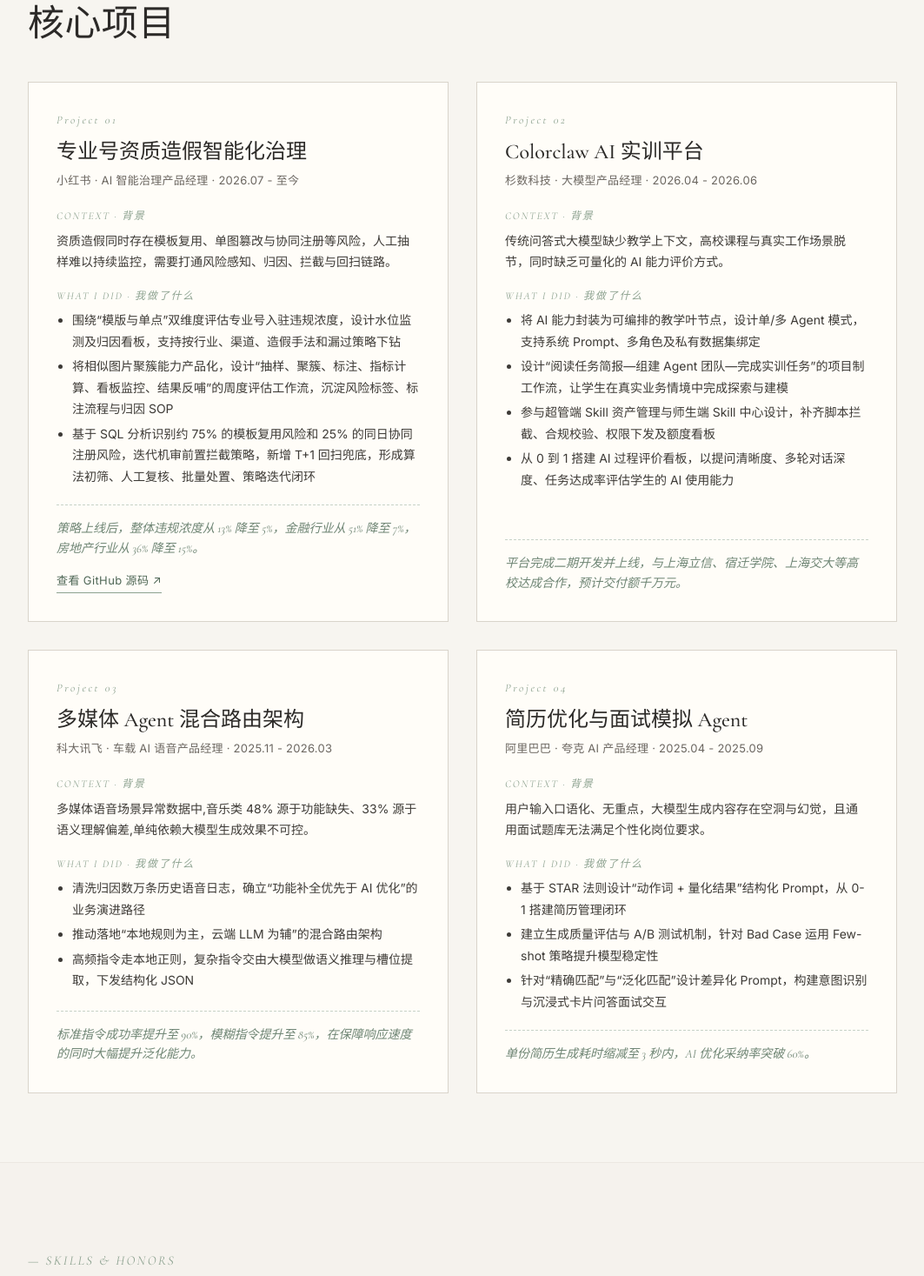
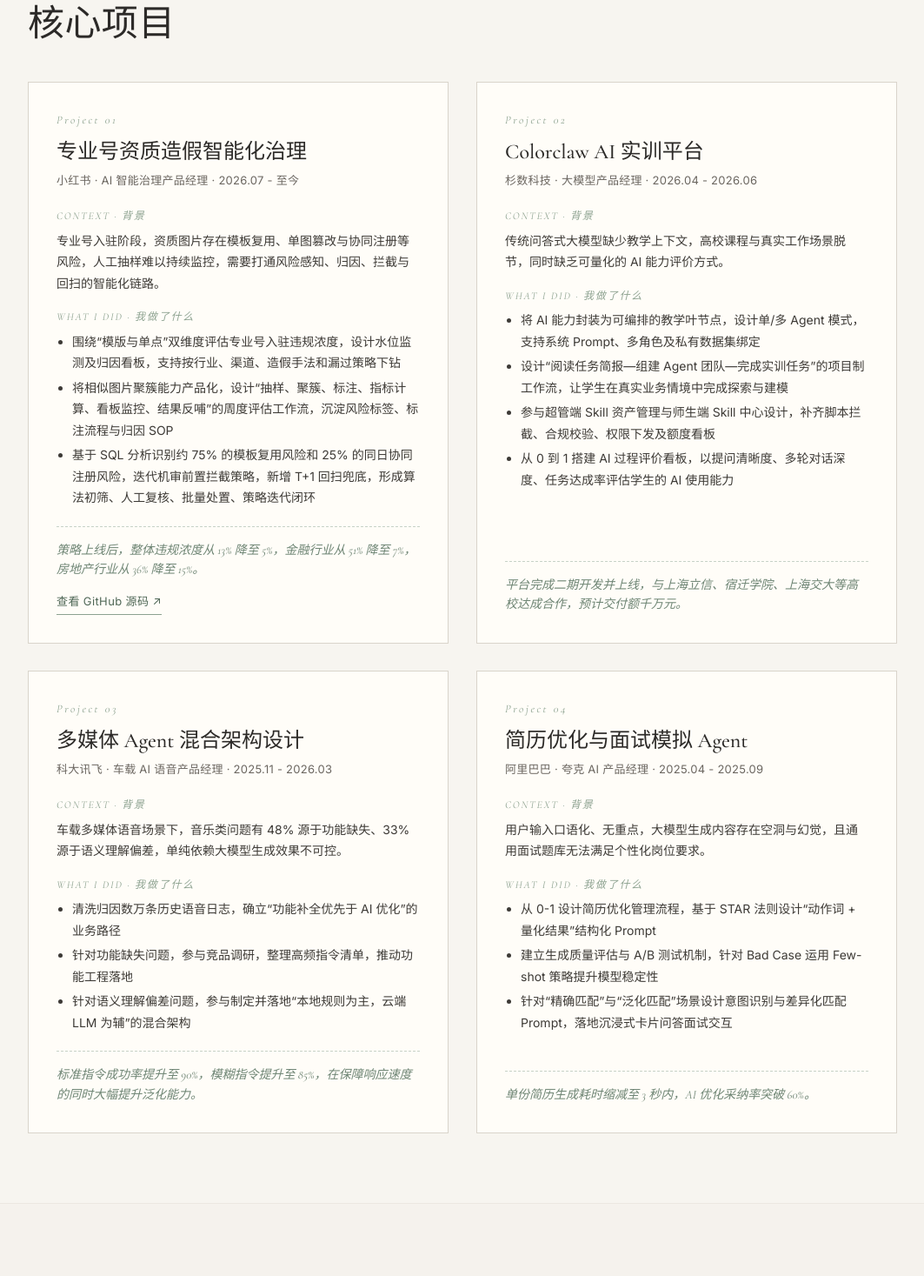
Before and after one commit to Sinera-kiki/wanting, a Vue app: page / in a window 1280 px wide. Shown: the part 3087-4554 px from the top of the page at 87% size, without its empty margins (108-1171 px from the left). Built offline with nearby package versions, Linux system fonts and the light colour scheme.

Commit message:
Update core project copy

```diff
--- a/src/pages/Home.vue
+++ b/src/pages/Home.vue
@@ -44,7 +44,7 @@
     time: '2025.11 - 2026.03',
     role: '车载 AI 智能语音产品经理',
     company: '科大讯飞 · 智慧出行',
-    desc: '负责多媒体 Agent 产品规划,从数十万条历史语音日志中挖掘异常归因,推动"功能补全 + 混合路由(本地正则 + 云端 LLM)"策略落地。',
+    desc: '负责多媒体 Agent 产品规划，清洗归因数万条历史语音日志，推动“功能补全 + 混合架构（本地规则为主、云端 LLM 为辅）”策略落地。',
     metrics: [
       { value: '< 35%', label: '音乐类负反馈率' },
       { value: '90% / 85%', label: '标准 / 模糊指令成功率' },
@@ -67,7 +67,7 @@
     num: 'Project 01',
     title: '专业号资质造假智能化治理',
     org: '小红书 · AI 智能治理产品经理 · 2026.07 - 至今',
-    context: '资质造假同时存在模板复用、单图篡改与协同注册等风险，人工抽样难以持续监控，需要打通风险感知、归因、拦截与回扫链路。',
+    context: '专业号入驻阶段，资质图片存在模板复用、单图篡改与协同注册等风险，人工抽样难以持续监控，需要打通风险感知、归因、拦截与回扫的智能化链路。',
     actions: [
       '围绕“模版与单点”双维度评估专业号入驻违规浓度，设计水位监测及归因看板，支持按行业、渠道、造假手法和漏过策略下钻',
       '将相似图片聚簇能力产品化，设计“抽样、聚簇、标注、指标计算、看板监控、结果反哺”的周度评估工作流，沉淀风险标签、标注流程与归因 SOP',
@@ -91,13 +91,13 @@
   },
   {
     num: 'Project 03',
-    title: '多媒体 Agent 混合路由架构',
+    title: '多媒体 Agent 混合架构设计',
     org: '科大讯飞 · 车载 AI 语音产品经理 · 2025.11 - 2026.03',
-    context: '多媒体语音场景异常数据中,音乐类 48% 源于功能缺失、33% 源于语义理解偏差,单纯依赖大模型生成效果不可控。',
+    context: '车载多媒体语音场景下，音乐类问题有 48% 源于功能缺失、33% 源于语义理解偏差，单纯依赖大模型生成效果不可控。',
     actions: [
-      '清洗归因数万条历史语音日志，确立“功能补全优先于 AI 优化”的业务演进路径',
-      '推动落地“本地规则为主，云端 LLM 为辅”的混合路由架构',
-      '高频指令走本地正则，复杂指令交由大模型做语义推理与槽位提取，下发结构化 JSON'
+      '清洗归因数万条历史语音日志，确立“功能补全优先于 AI 优化”的业务路径',
+      '针对功能缺失问题，参与竞品调研，整理高频指令清单，推动功能工程落地',
+      '针对语义理解偏差问题，参与制定并落地“本地规则为主，云端 LLM 为辅”的混合架构'
     ],
     result: '标准指令成功率提升至 90%，模糊指令提升至 85%，在保障响应速度的同时大幅提升泛化能力。',
   },
@@ -107,9 +107,9 @@
     org: '阿里巴巴 · 夸克 AI 产品经理 · 2025.04 - 2025.09',
     context: '用户输入口语化、无重点，大模型生成内容存在空洞与幻觉，且通用面试题库无法满足个性化岗位要求。',
     actions: [
-      '基于 STAR 法则设计“动作词 + 量化结果”结构化 Prompt，从 0-1 搭建简历管理闭环',
+      '从 0-1 设计简历优化管理流程，基于 STAR 法则设计“动作词 + 量化结果”结构化 Prompt',
       '建立生成质量评估与 A/B 测试机制，针对 Bad Case 运用 Few-shot 策略提升模型稳定性',
-      '针对“精确匹配”与“泛化匹配”设计差异化 Prompt，构建意图识别与沉浸式卡片问答面试交互'
+      '针对“精确匹配”与“泛化匹配”场景设计意图识别与差异化匹配 Prompt，落地沉浸式卡片问答面试交互'
     ],
     result: '单份简历生成耗时缩减至 3 秒内，AI 优化采纳率突破 60%。',
   },
```
Also changed, not shown: 2 other files (tests, documents, lock files or other folders).
